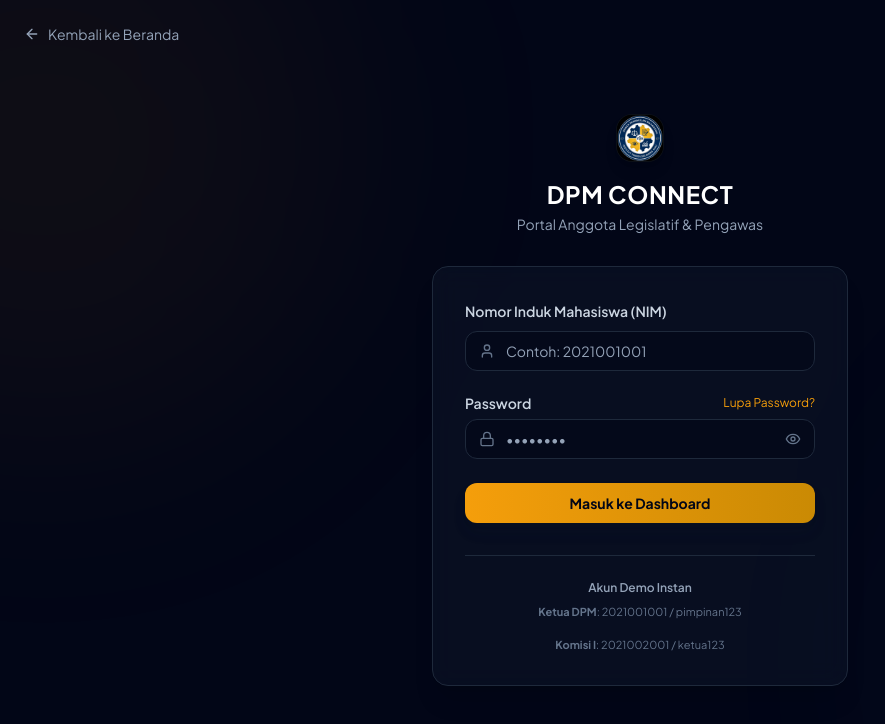
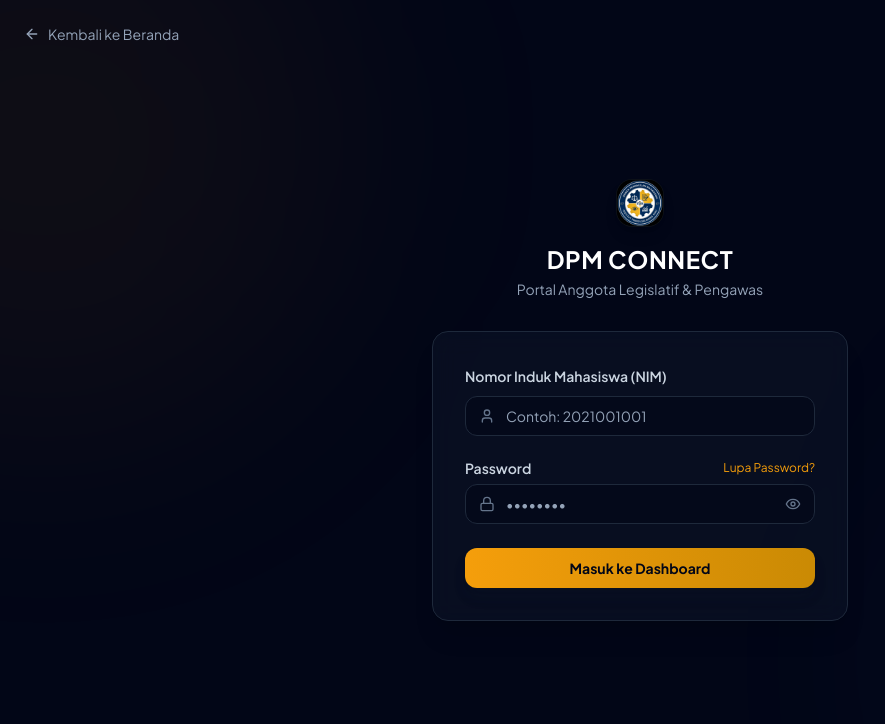
Before and after one commit to bimamaulanahardi-beep/DPM-CONNECT-V3, a Next.js app: page /login in a window 1280 px wide. Shown: the top 724 px of the page, without its empty margins (0-885 px from the left). Built offline with nearby package versions, Linux system fonts and the light colour scheme; no server answers.

Commit message:
chore: remove demo account information from login page

```diff
--- a/app/login/page.tsx
+++ b/app/login/page.tsx
@@ -183,14 +183,6 @@ function LoginForm() {
             </Button>
           </form>
 
-          {/* Quick reference for demo */}
-          <div className="mt-8 pt-6 border-t border-slate-800 text-center">
-            <h4 className="text-xs font-semibold text-slate-400 mb-2">Akun Demo Instan</h4>
-            <div className="text-[11px] text-slate-500 flex justify-center gap-4 flex-wrap">
-              <span><strong>Ketua DPM</strong>: 2021001001 / pimpinan123</span>
-              <span><strong>Komisi I</strong>: 2021002001 / ketua123</span>
-            </div>
-          </div>
         </motion.div>
       </div>
     </div>
```
